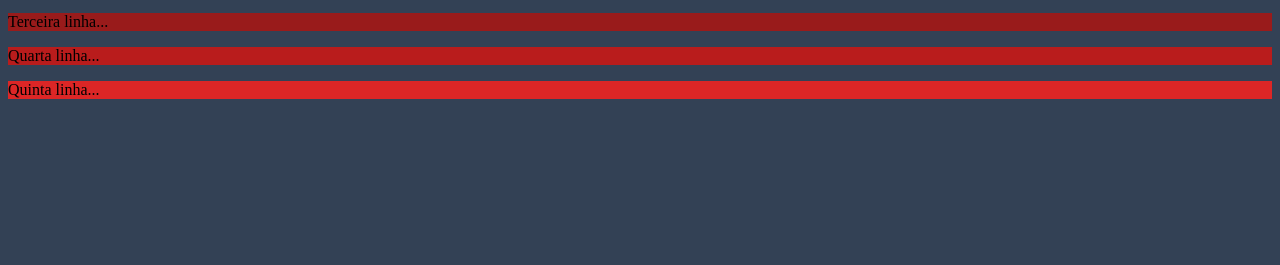
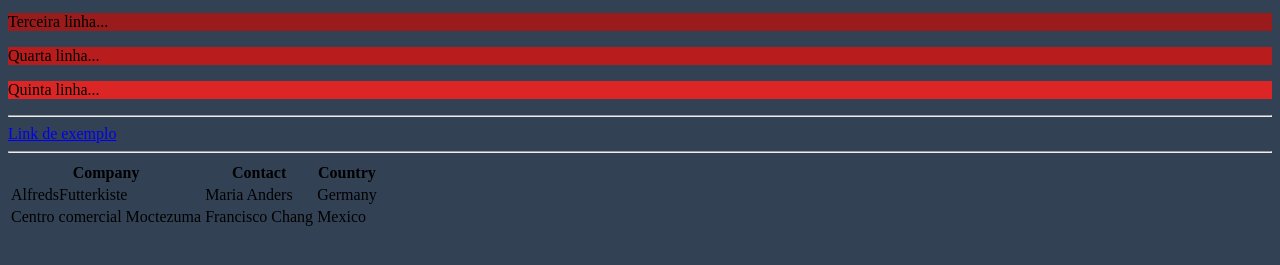
Before and after one commit to AlanJhonatan/facens-fullstack, a plain HTML site: page index.html in a window 1280 px wide. Shown: the part 101-366 px from the top of the page. Drawn offline with Linux system fonts and the light colour scheme.

Commit message:
feat: add simple link and table

```diff
--- a/index.html
+++ b/index.html
@@ -11,5 +11,27 @@
     <p style="background-color: #991b1b;">Terceira linha...</p>
     <p style="background-color: #b91c1c;">Quarta linha...</p>
     <p style="background-color: #dc2626;">Quinta linha...</p>
+
+    <hr>
+        <a href="https://www.lipsum.com/">Link de exemplo</a>
+    <hr>
+
+    <table>
+        <tr>
+        <th>Company</th>
+        <th>Contact</th>
+        <th>Country</th>
+        </tr>
+        <tr>
+        <td>AlfredsFutterkiste</td>
+        <td>Maria Anders</td>
+        <td>Germany</td>
+        </tr>
+        <tr>
+        <td>Centro comercial Moctezuma</td>
+        <td>Francisco Chang</td>
+        <td>Mexico</td>
+        </tr>
+    </table>
 </body>
 </html>
```
